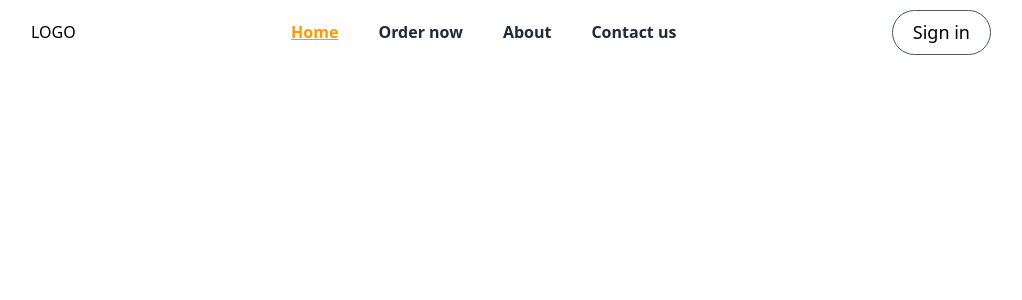
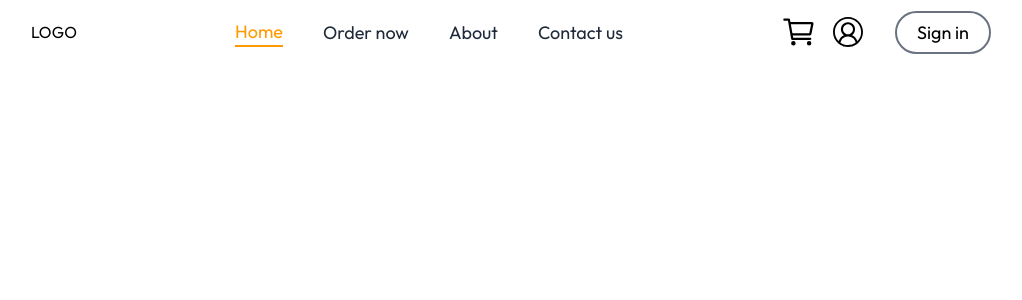
Before and after one commit to NusfaJahan61/Honey-Bee, a React (Vite) app: page / in a window 1280 px wide. Shown: the top 300 px of the page, without its empty margins (129-1151 px from the left). Built offline with nearby package versions, Linux system fonts and the light colour scheme.

Commit message:
Updated Navbar

```diff
--- a/index.html
+++ b/index.html
@@ -1,13 +1,19 @@
 <!doctype html>
 <html lang="en">
+
 <head>
   <meta charset="UTF-8" />
-    <link rel="icon" type="image/svg+xml" href="/vite.svg" />
+  <link rel="icon" type="image/svg+xml" href="./src/assets/favicon.ico" />
   <meta name="viewport" content="width=device-width, initial-scale=1.0" />
+  <link rel="preconnect" href="https://fonts.googleapis.com">
+  <link rel="preconnect" href="https://fonts.gstatic.com" crossorigin>
+  <link href="https://fonts.googleapis.com/css2?family=Outfit:wght@100..900&display=swap" rel="stylesheet">
   <title>honey-bee</title>
 </head>
+
 <body>
   <div id="root"></div>
   <script type="module" src="/src/main.jsx"></script>
 </body>
+
 </html>
--- a/package.json
+++ b/package.json
@@ -13,6 +13,7 @@
     "@tailwindcss/vite": "^4.1.17",
     "react": "^19.2.0",
     "react-dom": "^19.2.0",
+    "react-icons": "^5.5.0",
     "react-router-dom": "^7.9.6",
     "tailwindcss": "^4.1.17"
   },
--- a/src/App.jsx
+++ b/src/App.jsx
@@ -1,4 +1,4 @@
-import Navbar from "./pages/Navbar"
+import Navbar from './components/Navbar/Navbar'
 
 function App() {
 
--- a/src/assets/assets.js
+++ b/src/assets/assets.js
@@ -1,5 +1,5 @@
 import header from './header.jpg'
 
-export const imgages = {
+export const assets = {
   header,
 }
--- /dev/null
+++ b/src/components/Navbar/Navbar.jsx
@@ -0,0 +1,53 @@
+import { useState } from 'react'
+import { IoCartOutline } from "react-icons/io5";
+import { VscAccount } from "react-icons/vsc";
+const Navbar = () => {
+
+  const [nav, setNav] = useState("Home")
+  const [icons, setIcons] = useState("")
+
+  return (
+    <div className='h-15 flex items-center justify-between p-8'>
+      <div className="logo">
+        <h1>LOGO</h1>
+      </div>
+      <div className="nav-items">
+        <ul className='flex items-center gap-10 text-[18px] font-bold text-gray-800 '>
+          <li onClick={() => { setNav("Home"); setIcons("") }}
+            className={nav === "Home" ?
+              "border-b-2 text-amber-500 transition duration-300" : ""}>Home</li>
+
+          <li onClick={() => { setNav("Order now"); setIcons("") }}
+            className={nav === "Order now" ?
+              "border-b-2 text-amber-500 transition duration-300" : ""}>Order now</li>
+
+          <li onClick={() => { setNav("About"); setIcons("") }}
+            className={nav === "About" ?
+              "border-b-2 text-amber-500 transition duration-300" : ""}>About</li>
+
+          <li onClick={() => { setNav("Contact us"); setIcons("") }} className={nav === "Contact us" ?
+            " border-b-2 text-amber-500 transition duration-300" : ""}>Contact us</li>
+        </ul>
+      </div>
+      <div className="login flex items-center gap-4 align-center justify-center">
+        <div
+          onClick={() => { setIcons("Cart"); setNav("") }}
+          className={`text-4xl transition duration-300
+          ${icons === "Cart" ? "text-amber-500 " : ""}`} >
+          <IoCartOutline />
+        </div>
+        <div
+          onClick={() => { setIcons("Account"); setNav("") }}
+          className={`text-3xl transition duration-300
+          ${icons === "Account" ? "text-amber-500 " : ""}`} >
+          <VscAccount />
+        </div>
+        <div className="account"></div>
+        <button className='border-gray-500 border-2 px-5 py-1.5 rounded-[25px] text-[18px]
+        hover:bg-gray-100 transition duration-200'>Sign in</button>
+      </div>
+    </div>
+  )
+}
+
+export default Navbar
--- a/src/index.css
+++ b/src/index.css
@@ -1 +1,9 @@
 @import "tailwindcss";
+
+
+* {
+  font-family: "Outfit", sans-serif;
+  font-optical-sizing: auto;
+  font-weight: 400;
+  font-style: normal;
+}
--- a/src/pages/Navbar.jsx
+++ /dev/null
@@ -1,34 +0,0 @@
-import React, { useState } from 'react'
-
-const Navbar = () => {
-
-  const [nav, setNav] = useState("Home")
-
-  return (
-    <div className='h-15 flex items-center justify-between p-8'>
-      <div className="logo">
-        <h1>LOGO</h1>
-      </div>
-      <div className="nav-items">
-        <ul className='flex items-center gap-10 text-[16px] font-bold text-gray-800 '>
-          <li onClick={() => setNav("Home")} className={nav === "Home" ?
-            "underline text-amber-500 " : ""}>Home</li>
-
-          <li onClick={() => setNav("Order now")} className={nav === "Order now" ?
-            "underline text-amber-500" : ""}>Order now</li>
-
-          <li onClick={() => setNav("About")} className={nav === "About" ?
-            "underline text-amber-500" : ""}>About</li>
-
-          <li onClick={() => setNav("Contact us")} className={nav === "Contact us" ?
-            "underline text-amber-500 gap-0.5" : ""}>Contact us</li>
-        </ul>
-      </div>
-      <div className="login">
-        <button className='border-gray-600 border px-5 py-2 rounded-[25px] text-[18px]'>Sign in</button>
-      </div>
-    </div>
-  )
-}
-
-export default Navbar
```
Also changed, not shown: src/components/Navbar/Navbar.css (added), 2 other files (tests, documents, lock files or other folders). Lines whose indentation alone changed are shown as unchanged.
